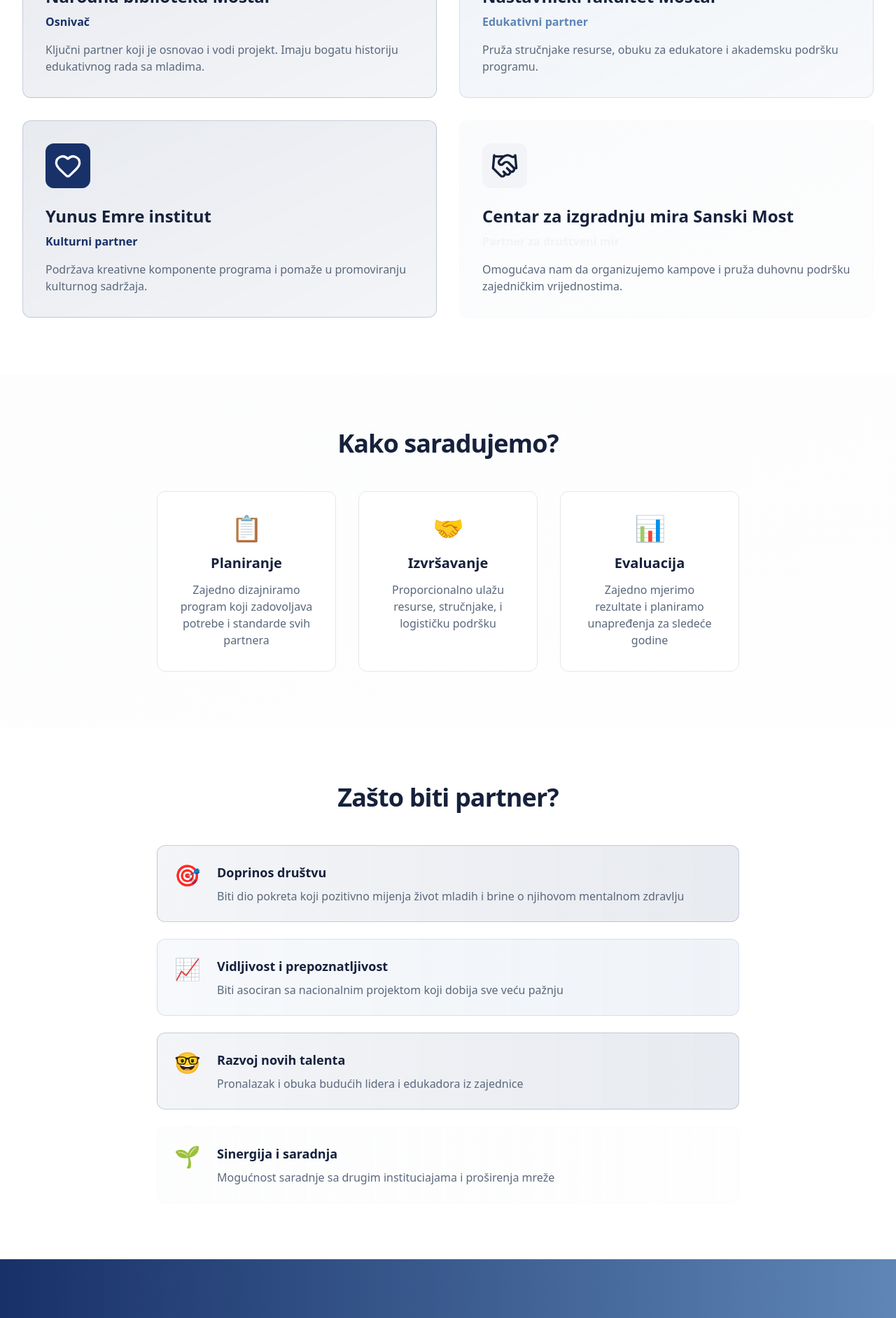
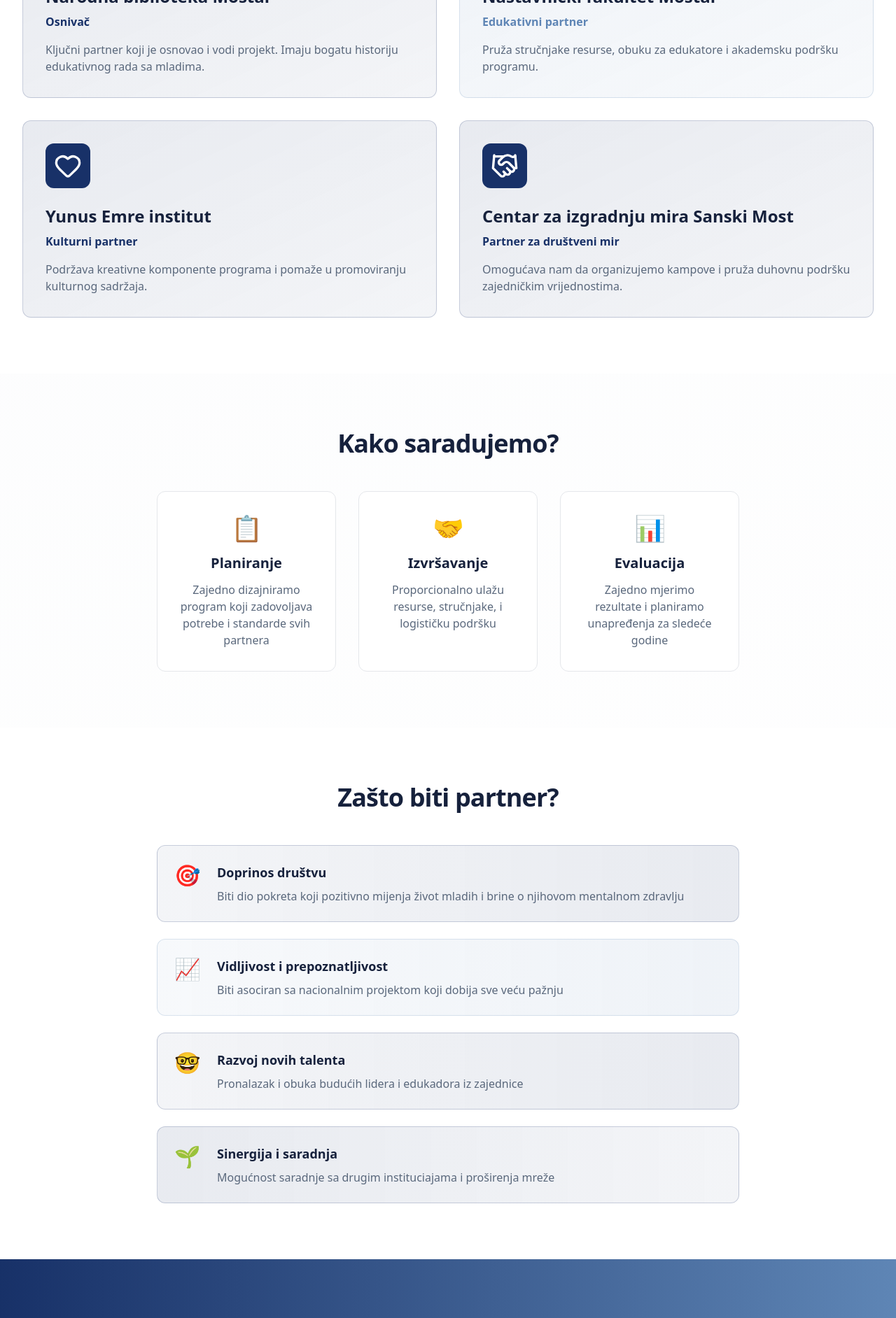
Before and after one commit to MuhamedHodzic/5-Dana-Bez-Ekrana, a React (Vite) app: page /5-Dana-Bez-Ekrana/partneri in a window 1280 px wide. Shown: the part 956-2840 px from the top of the page at 70% size. Built offline with nearby package versions, Linux system fonts and the light colour scheme.

Commit message:
Add navigation button to O projektu section, fix Partneri colors

```diff
--- a/client/pages/Index.tsx
+++ b/client/pages/Index.tsx
@@ -21,13 +21,11 @@
 const galleryImages = [
   "/5-Dana-Bez-Ekrana/images/9b6dc1b4-f6d8-4033-a288-5b4e44a2d291.JPG",
   "/5-Dana-Bez-Ekrana/images/4ded0865-ae8b-46a0-a995-e1c47aeeb03e.JPG",
-  "/5-Dana-Bez-Ekrana/images/5cebf4cc-15d3-4223-a1c5-55c1b3542600.JPG",
   "/5-Dana-Bez-Ekrana/images/9b8cd32c-ae0d-4150-8d2c-4f2d7b640cf1.JPG",
   "/5-Dana-Bez-Ekrana/images/a2fae47a-efdc-4100-800c-53c6ebaed90b.JPG",
   "/5-Dana-Bez-Ekrana/images/6d88c565-9e77-4164-8b54-912933d96788.JPG",
   "/5-Dana-Bez-Ekrana/images/3892c298-0e56-43f0-a24d-035d13f7b1fb.JPG",
   "/5-Dana-Bez-Ekrana/images/3a213116-f3a8-4d8d-aa81-a01dd926edb6.JPG",
-  "/5-Dana-Bez-Ekrana/images/45becd75-d2c8-46c2-a582-5e6b3c4c1f66.JPG",
 ];
 
 const slideVariants = {
@@ -62,8 +60,8 @@
     <div className="min-h-screen bg-white">
       <NavBar />
 
-      {/* Main Slideshow - Responsive Height */}
-      <div className="relative w-full h-[400px] sm:h-[450px] md:h-[550px] lg:h-[600px] overflow-hidden bg-gradient-to-b from-slate-900 via-slate-800 to-slate-900">
+      {/* Main Slideshow - Full Screen Height on Mobile */}
+      <div className="relative w-screen h-[80vh] sm:h-[450px] md:h-[550px] lg:h-[600px] overflow-hidden bg-gradient-to-b from-slate-900 via-slate-800 to-slate-900">
         {/* Animated gradient background */}
         <div className="absolute inset-0 opacity-30">
           <div className="absolute inset-0 bg-gradient-to-r from-primary/20 via-transparent to-secondary/20 animate-pulse" />
@@ -80,7 +78,7 @@
             <img
               src={galleryImages[current]}
               alt="Slika iz projekta"
-              className="w-full h-full object-contain bg-black/50"
+              className="w-full h-full object-contain object-center bg-slate-800"
               loading="lazy"
             />
             {/* Dark overlay */}
@@ -222,6 +220,15 @@
               </motion.div>
             ))}
           </div>
+
+          <div className="text-center mt-10">
+            <Link
+              to="/o-projektu"
+              className="btn-primary inline-block"
+            >
+              Saznaj Više o Projektu
+            </Link>
+          </div>
         </div>
       </motion.section>
 
--- a/client/pages/Partneri.tsx
+++ b/client/pages/Partneri.tsx
@@ -34,7 +34,7 @@
       role: "Partner za društveni mir",
       icon: <Handshake size={40} />,
       desc: "Omogućava nam da organizujemo kampove i pruža duhovnu podršku zajedničkim vrijednostima.",
-      color: "warm-beige",
+      color: "primary",
     },
   ];
 
@@ -268,7 +268,7 @@
               </div>
             </div>
 
-            <div className="flex gap-6 p-6 bg-gradient-to-r from-warm-beige/20 to-warm-beige/10 rounded-lg border border-warm-beige/30">
+            <div className="flex gap-6 p-6 bg-gradient-to-r from-primary/10 to-primary/5 rounded-lg border border-primary/20">
               <div className="text-3xl flex-shrink-0">🌱</div>
               <div>
                 <h3 className="text-lg font-bold text-foreground mb-2">
```
